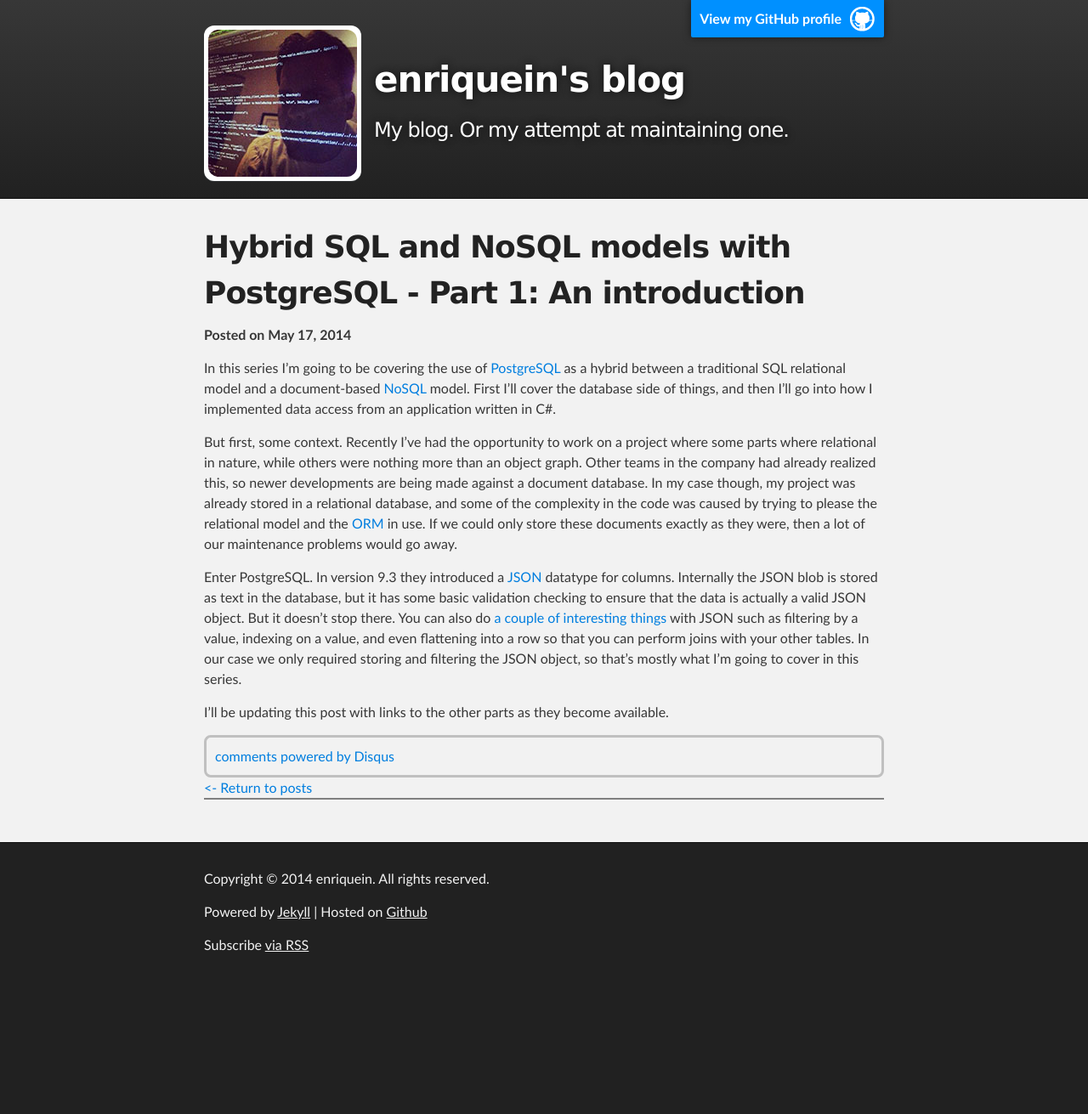
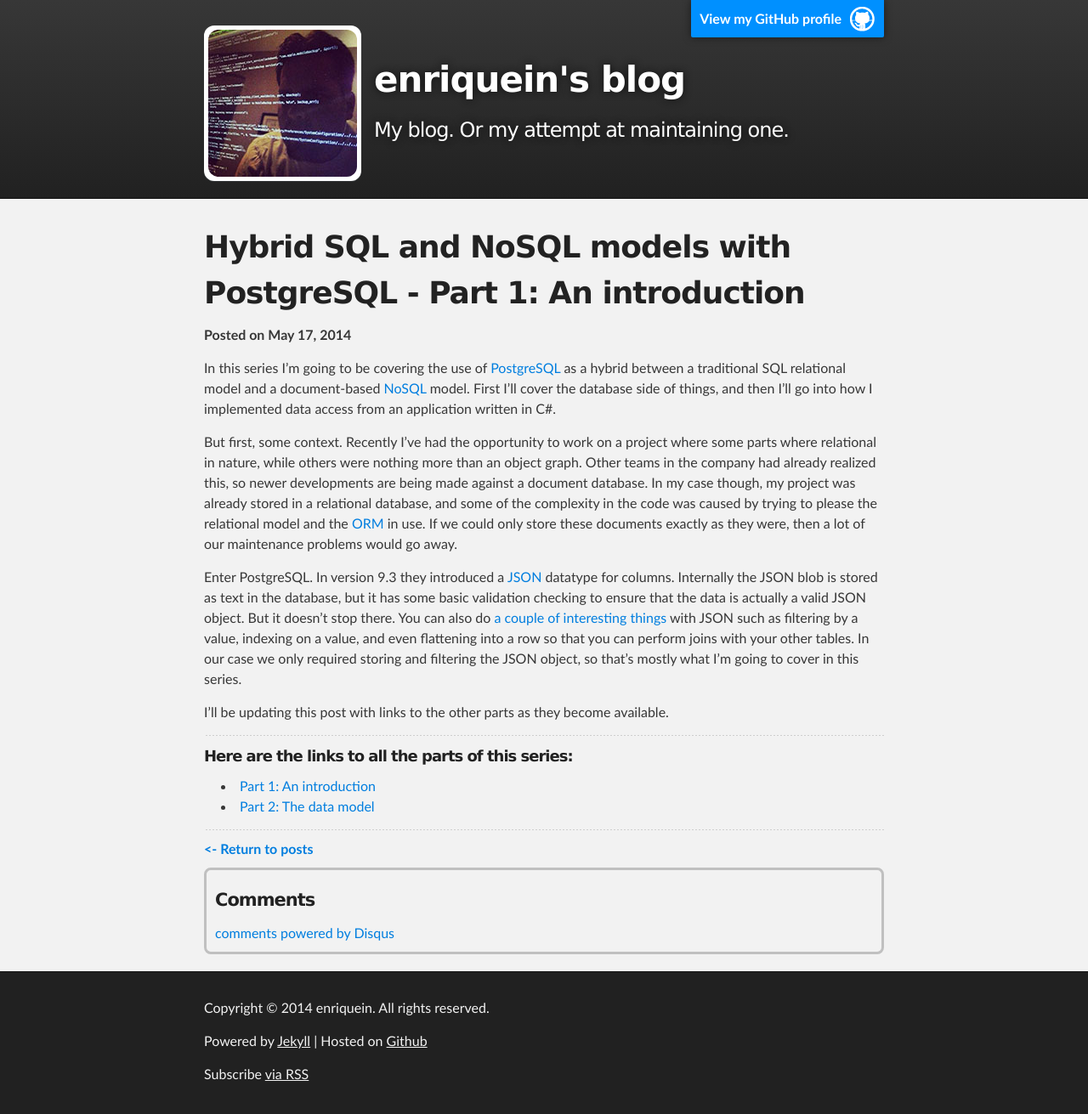
Before and after one commit to enriquein/enriquein.github.com, a Jekyll site: the page built from _posts/2014-05-17-hybrid-model-with-postgres-intro.markdown, in a window 1280 px wide. Shown: the whole page at 85% size. Built offline with Jekyll 4.4.1, drawn with Linux system fonts in a browser that asks for light colours; comment, search, counter and statistics services are not loaded; before the commit the page ends 1159 px from its top, so only the background shows below that.

Commit message:
Added links include. Redid some styles. Proofread latest post.

```diff
--- /dev/null
+++ b/_includes/hybrid-model-series-links.html
@@ -0,0 +1,8 @@
+
+<hr />
+<h5>Here are the links to all the parts of this series:</h5>
+<ul class="series-links">
+    <li><a href="{% post_url 2014-05-17-hybrid-model-with-postgres-intro %}">Part 1: An introduction</a></li>
+    <li><a href="{% post_url 2014-05-18-hybrid-model-with-postgres-part2 %}">Part 2: The data model</a></li>
+</ul>
+<hr />
--- a/_layouts/post.html
+++ b/_layouts/post.html
@@ -1,7 +1,7 @@
 ---
 layout: default
 ---
-<div class="post">
+<div>
 
   <header class="post-header">
     <h1>{{ page.title }}</h1>
@@ -11,7 +11,12 @@
   <article class="post-content">
     {{ content }}
   </article>
+
+  <div class="return-link-wrapper">
+    <a class="return-link" href="{{ site.baseurl }}">&lt;- Return to posts</a>
+  </div>
   <div class="comments">
+    <h4>Comments</h4>
     <div id="disqus_thread"></div>
     <script type="text/javascript">
       var disqus_shortname = 'enriqueinsblog';
--- a/_posts/2014-05-17-hybrid-model-with-postgres-intro.markdown
+++ b/_posts/2014-05-17-hybrid-model-with-postgres-intro.markdown
@@ -26,6 +26,8 @@
 
 I'll be updating this post with links to the other parts as they become available.
 
+{% include hybrid-model-series-links.html %}
+
 [pg]: http://www.postgresql.org/about/
 [nosql]: http://en.wikipedia.org/wiki/Nosql#Document_store
 [orm]: http://en.wikipedia.org/wiki/Object-relational_mapping
--- a/stylesheets/stylesheet.css
+++ b/stylesheets/stylesheet.css
@@ -119,6 +119,15 @@
 }
 
 a:hover, a:focus {text-decoration: underline;}
+
+.return-link-wrapper {
+  margin-top: 10px;
+  margin-bottom: 10px;
+}
+
+a.return-link {
+  font-weight: bold;
+}
 
 footer a {
   color: #F2F2F2;
```
Also changed, not shown: other parts of _layouts/post.html (+0 -1 lines), _posts/2014-05-18-hybrid-model-with-postgres-part2.markdown (renamed from _drafts/hybrid-model-with-postgres-part2.markdown, +15 -5 lines). Lines whose indentation alone changed are shown as unchanged.
